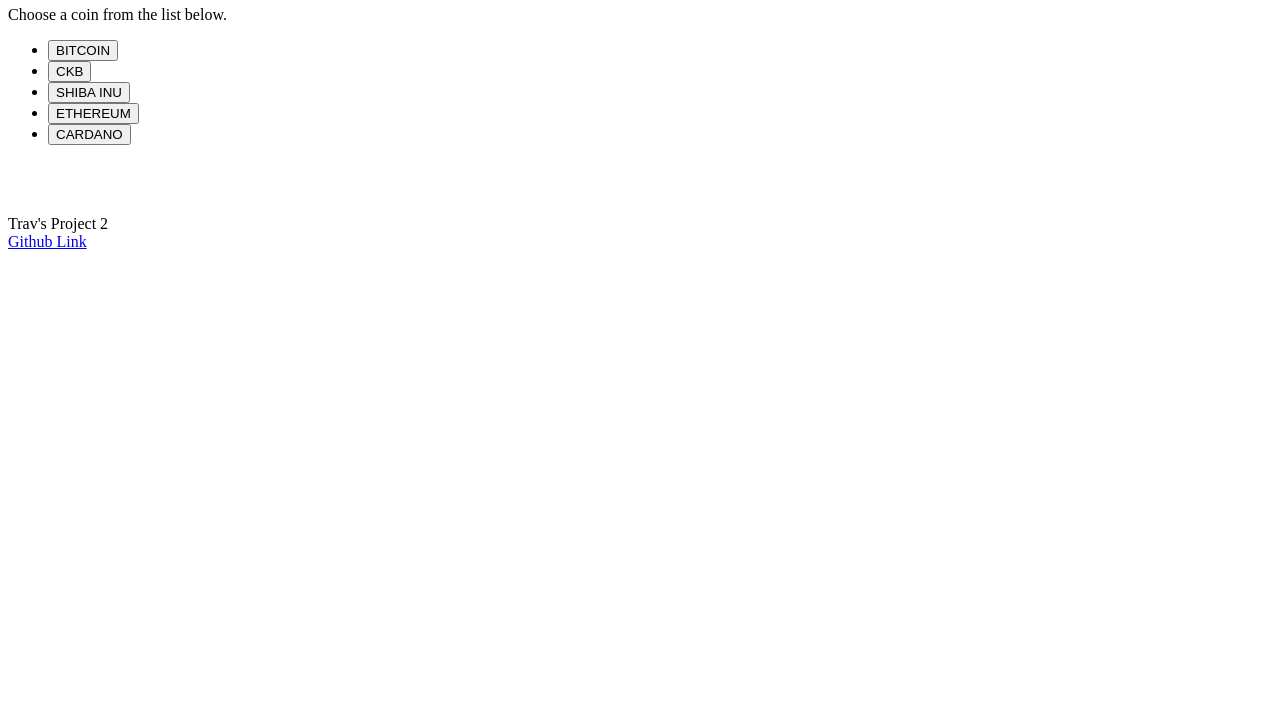
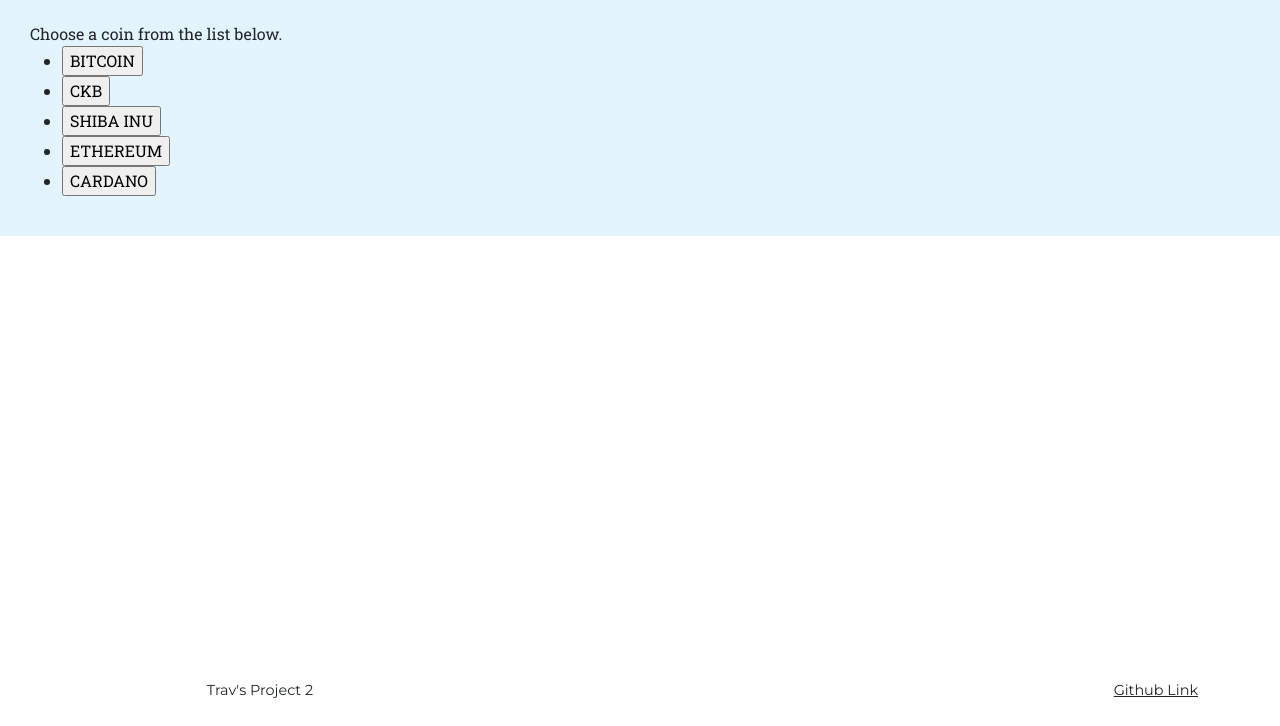
Before and after one commit to tfells/creativeProject2, a plain HTML site: page index.html in a window 1280 px wide. Shown: the part 74-800 px from the top of the page. Drawn offline with nearby package versions, Linux system fonts and the light colour scheme; the site is published under a folder, as on GitHub Pages, so addresses that start at the root find nothing.

Commit message:
Add files via upload

```diff
--- a/index.html
+++ b/index.html
@@ -6,8 +6,8 @@
   <title>Creative Project 2</title>
   <link href="https://fonts.googleapis.com/css?family=Montserrat:400,700" rel="stylesheet" type="text/css" />
   <link href="https://fonts.googleapis.com/css?family=Roboto+Slab:400,100,300,700" rel="stylesheet" type="text/css" />
-  <link rel="stylesheet" href="/styles.css">
-  <link href="/basic-styles.css" rel="stylesheet" />
+  <link rel="stylesheet" href="styles.css">
+  <link href="basic-styles.css" rel="stylesheet" />
 </head>
 
 <body>
@@ -47,7 +47,7 @@
 
 
   <script src="https://cdnjs.cloudflare.com/ajax/libs/moment.js/2.24.0/moment.min.js" integrity="sha256-4iQZ6BVL4qNKlQ27TExEhBN1HFPvAvAMbFavKKosSWQ=" crossorigin="anonymous"></script>
-  <script text="type/javascript" src="/script.js">
+  <script text="type/javascript" src="script.js">
   </script>
 </body>
 
```
